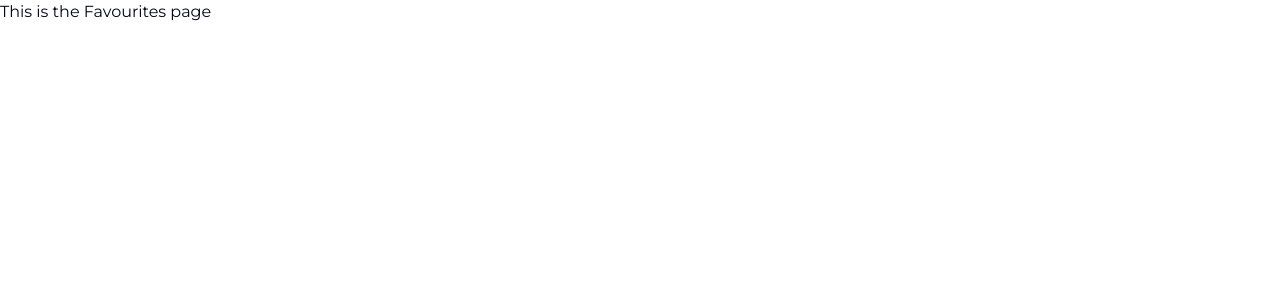
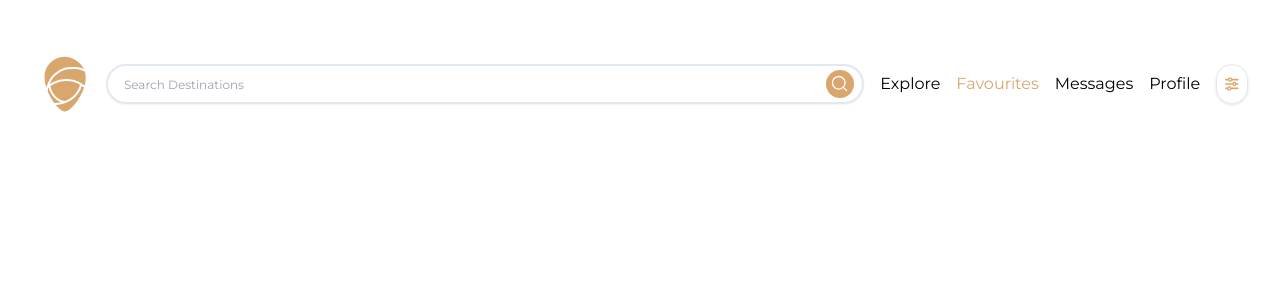
Before and after one commit to tplatt92/nesst, a Next.js app: page /favourites in a window 1280 px wide. Shown: the top 300 px of the page. Built offline with nearby package versions, Linux system fonts and the light colour scheme; no server answers.

Commit message:
editing nav bar and trying to fix hydration issue

```diff
--- a/app/components/AccountForm.tsx
+++ b/app/components/AccountForm.tsx
@@ -10,7 +10,7 @@ import Image from "next/image";
 import Avatar from "./Avatar";
 import { Switch } from "@/components/ui/switch";
 
-export default function AccountForm({session }: { session: Session | null }) {
+export default function AccountForm({ session }: { session: Session | null }) {
   const supabase = createClientComponentClient<Database>();
   const [loading, setLoading] = useState(true);
   const [firstName, setFirstName] = useState<string | null>(null);
--- a/app/components/ExploreNav.tsx
+++ b/app/components/ExploreNav.tsx
@@ -5,6 +5,7 @@ import FilterSheet from "./FilterSheet";
 import { useMediaQuery } from "react-responsive";
 import Link from "next/link";
 import Image from "next/image";
+import { usePathname } from "next/navigation";
 
 type ExploreNavProps = {
   setProperties: React.Dispatch<React.SetStateAction<null | any[]>>;
@@ -12,11 +13,13 @@ type ExploreNavProps = {
 
 const ExploreNav: React.FC<ExploreNavProps> = ({ setProperties }) => {
   const isMobile = useMediaQuery({
-    query: "(max-width:640px), { noSsr: true }",
+    query: "(max-width:640px), { noSsr: true}, suppressHydrationWarning={true}",
+    //make sure to get rid of the hydration warning
   });
 
+  const pathnameUrl = usePathname();
   return (
-    <nav className="flex flex-row items-center gap-4 relative my-4 w-full">
+    <nav className="flex flex-row items-center gap-4 relative my-4 w-full ">
       {isMobile ? (
         <>
           <Search setProperties={setProperties} />
@@ -27,25 +30,30 @@ const ExploreNav: React.FC<ExploreNavProps> = ({ setProperties }) => {
           <div className="flex items-center justify-center pl-2">
             <Image
               alt="NESST"
-              src="/logos/fullegg.png" // Use forward slashes instead of backslashe
+              src="/logos/fullegg.png"
               priority={true}
-              width={100}
-              height={100}
+              width={80}
+              height={80}
             />
-            {/* <p className="text-xs text-gray-400">My Nesst</p> */}
           </div>
-
           <Search setProperties={setProperties} />
-
-          <div>
+          <div
+            className={`${
+              pathnameUrl === "/explore" ? "text-nesstYellow" : "text-black"
+            } `}
+          >
             <Link
               href="/explore"
-              className="flex-1 text-center hover:underline  hover:text-nesstYellow cursor-pointer"
+              className="flex-1 text-center hover:underline  hover:text-nesstYellow cursor-pointer "
             >
               <p className=" text-md">Explore</p>
             </Link>
           </div>
-          <div>
+          <div
+            className={`${
+              pathnameUrl === "/favourites" ? "text-nesstYellow" : "text-black"
+            } `}
+          >
             <Link
               href="/favourites"
               className="flex-1 text-center hover:underline  hover:text-nesstYellow cursor-pointer"
@@ -53,7 +61,11 @@ const ExploreNav: React.FC<ExploreNavProps> = ({ setProperties }) => {
               <p className=" text-md">Favourites</p>
             </Link>
           </div>
-          <div>
+          <div
+            className={`${
+              pathnameUrl === "/messages" ? "text-nesstYellow" : "text-black"
+            } `}
+          >
             <Link
               href="/messages"
               className="flex-1 text-center hover:underline  hover:text-nesstYellow cursor-pointer"
@@ -61,7 +73,11 @@ const ExploreNav: React.FC<ExploreNavProps> = ({ setProperties }) => {
               <p className=" text-md">Messages</p>
             </Link>
           </div>
-          <div>
+          <div
+            className={`${
+              pathnameUrl === "/profile" ? "text-nesstYellow" : "text-black"
+            } `}
+          >
             <Link
               href="/profile"
               className="flex-1 text-center hover:underline  hover:text-nesstYellow cursor-pointer"
--- a/app/components/Search.tsx
+++ b/app/components/Search.tsx
@@ -2,6 +2,7 @@
 import { useEffect, useState } from "react";
 import { MagnifyingGlassIcon } from "@heroicons/react/24/solid";
 import supabase from "../config/SuperbaseClient";
+
 type SearchProps = {
   setProperties: React.Dispatch<React.SetStateAction<null | any[]>>;
 };
@@ -52,7 +53,7 @@ const Search: React.FC<SearchProps> = ({ setProperties }) => {
         className="flex items-center w-full  justify-between"
         onSubmit={handleSubmit}
       >
-        <div className="flex flex-1 border-2 rounded-full pl-4 pr-2 left-0 h-12 lg:h-10 items-center lg:max-w-xs shadow-sm">
+        <div className="flex flex-1 border-2 rounded-full pl-4 pr-2 left-0 h-12 lg:h-10 items-center lg:max-w shadow-sm">
           <input
             className="h-13 lg:h-6 items-center flex-1 rounded-l-full lg:text-xs focus:outline-none"
             type="text"
--- a/app/explore/[id]/page.tsx
+++ b/app/explore/[id]/page.tsx
@@ -2,7 +2,9 @@
 import React from "react";
 import supabase from "../../config/SuperbaseClient";
 import { useEffect, useState } from "react";
+import ExploreNav from "../../components/ExploreNav";
 import Footer from "@/app/components/Footer";
+import { useMediaQuery } from "react-responsive";
 import Carousel from "../../components/CardCarousell";
 import {
   Card,
@@ -47,6 +49,10 @@ const PropertyId: React.FC<PropertyIdProps> = ({ params }) => {
   //   )
   // `);
   //   }
+
+  const isMobile = useMediaQuery({
+    query: "(max-width:640px), { noSsr: true }",
+  });
 
   const addToLikedColumn = async () => {
     const { data, error } = await supabase
@@ -114,6 +120,7 @@ const PropertyId: React.FC<PropertyIdProps> = ({ params }) => {
   return (
     <>
       <main className="px-4 pt-4 pb-32">
+        <ExploreNav setProperties={setProperties} />
         <div className="flex justify-between">
           <Link href="/explore">
             <div className="w-8 h-8 rounded-full bg-nesstYellow flex items-center justify-center mb-2 shadow-lg">
@@ -534,7 +541,7 @@ const PropertyId: React.FC<PropertyIdProps> = ({ params }) => {
           <h2>These people also liked this property...</h2>
         </article>
       </main>
-      <Footer pathnameUrl={pathname} />
+      {isMobile && <Footer pathnameUrl={pathname} />}
     </>
   );
 };
--- a/app/explore/page.tsx
+++ b/app/explore/page.tsx
@@ -8,7 +8,7 @@ import { usePathname } from "next/navigation";
 import ExploreNav from "../components/ExploreNav";
 import Link from "next/link";
 import { useMediaQuery } from "react-responsive";
-import Header from "../components/Header";
+
 import {
   Card,
   CardContent,
--- a/app/favourites/page.tsx
+++ b/app/favourites/page.tsx
@@ -1,9 +1,10 @@
 // import NextJsCarousel from "../components/CardCarousell";
 "use client";
-import Carousel from "../components/CardCarousell";
+import ExploreNav from "../components/ExploreNav";
 import Footer from "../components/Footer";
+import { useMediaQuery } from "react-responsive";
 import { usePathname } from "next/navigation";
-import Header from "../components/Header";
+import { useState } from "react";
 
 const images = [
   "https://images.pexels.com/photos/169647/pexels-photo-169647.jpeg?auto=compress&cs=tinysrgb&w=600",
@@ -15,9 +16,17 @@ const images = [
 ];
 
 export default function Favourites() {
+  const pathname = usePathname();
+  const isMobile = useMediaQuery({
+    query: "(max-width:640px), { noSsr: true }",
+  });
+  const [properties, setProperties] = useState<null | any[]>(null);
   return (
     <>
-      <p>This is the Favourites page</p>
+      <main className="flex min-h-screen flex-col items-center p-4 lg:px-8 pb-2">
+        <ExploreNav setProperties={setProperties} />
+        {isMobile && <Footer pathnameUrl={pathname} />}
+      </main>
     </>
   );
 }
```
